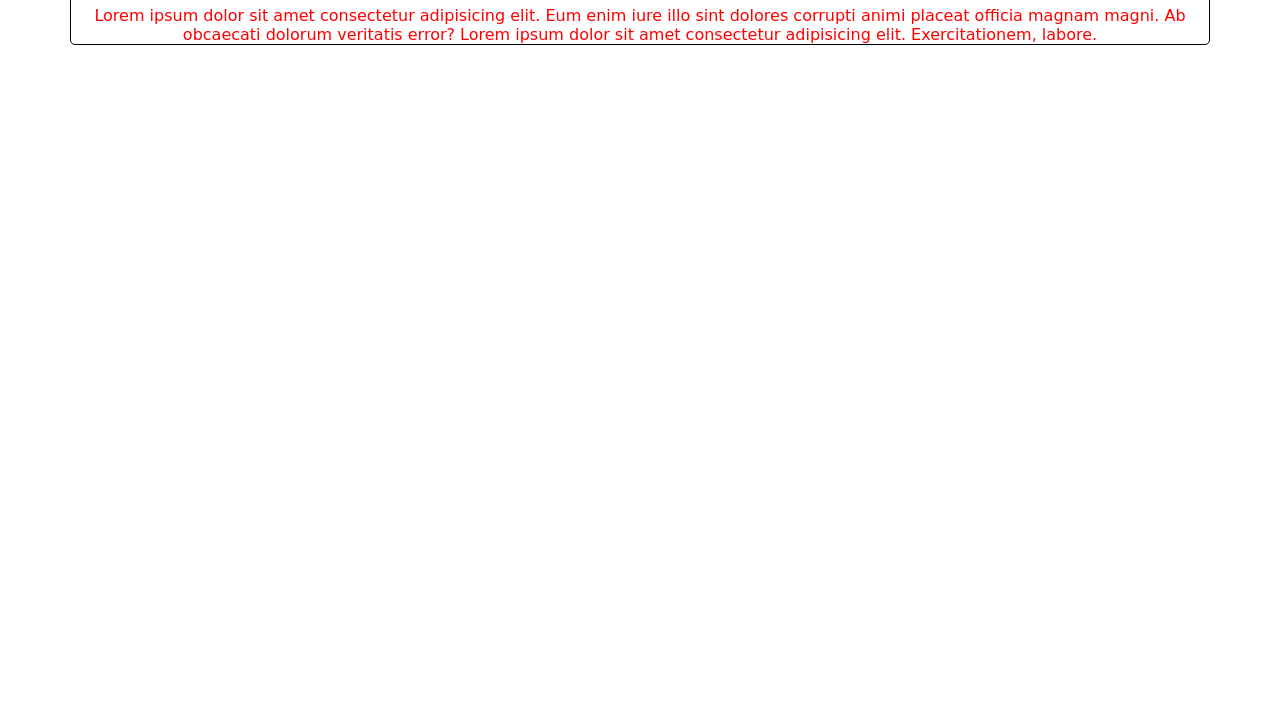
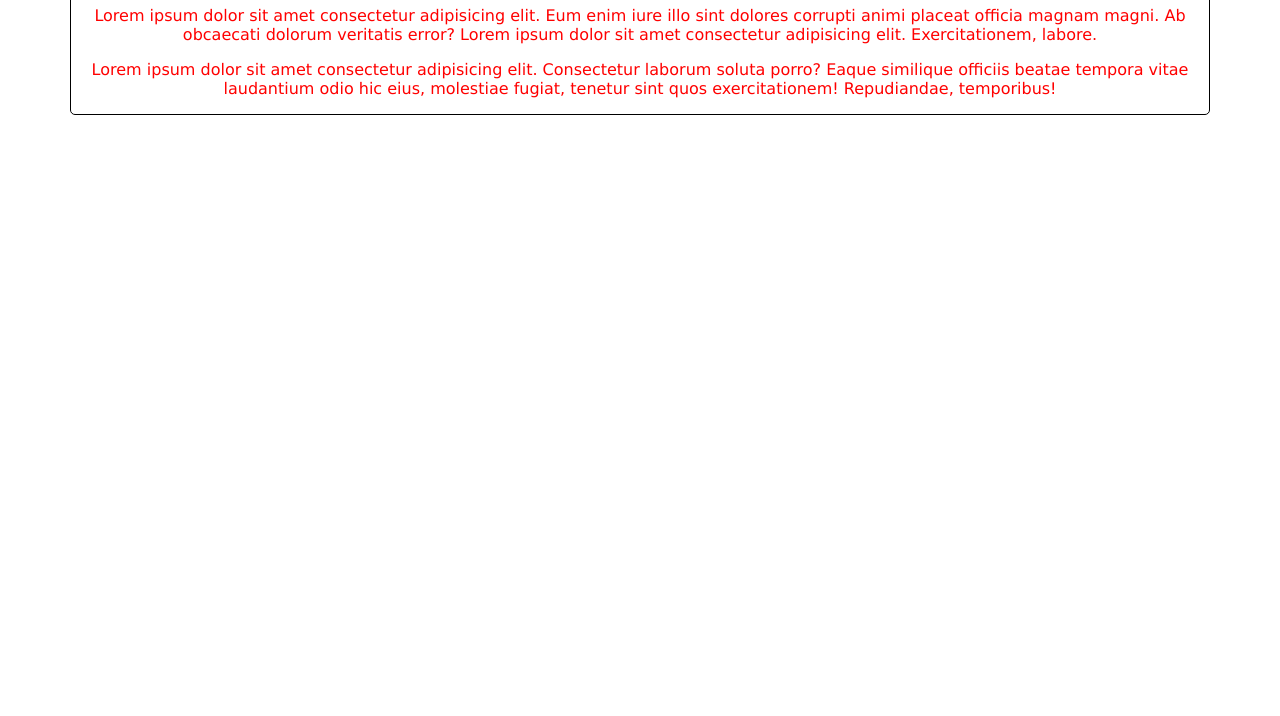
Before and after one commit to leonardofrp5/Git-Practice, a plain HTML site: page blogPost.html in a window 1280 px wide. Shown: the part 84-800 px from the top of the page. Drawn offline with Linux system fonts and the light colour scheme.

Commit message:
cambio de tipo de fuente

```diff
--- a/blogPost.html
+++ b/blogPost.html
@@ -11,6 +11,7 @@
     <h1>BlogPsot</h1>
     <span>Lorem ipsum dolor sit amet consectetur adipisicing elit. Eum enim iure illo sint dolores corrupti animi placeat officia magnam magni. Ab obcaecati dolorum veritatis error?</span>
     <span>Lorem ipsum dolor sit amet consectetur adipisicing elit. Exercitationem, labore.</span>
+    <p>Lorem ipsum dolor sit amet consectetur adipisicing elit. Consectetur laborum soluta porro? Eaque similique officiis beatae tempora vitae laudantium odio hic eius, molestiae fugiat, tenetur sint quos exercitationem! Repudiandae, temporibus!</p>
   </div>
 </body>
 </html>
--- a/css/style.css
+++ b/css/style.css
@@ -1,6 +1,6 @@
 body {
   color: red;
-  font-family: cursive;
+  font-family: 'Lucida Sans', 'Lucida Sans Regular', 'Lucida Grande', 'Lucida Sans Unicode', Geneva, Verdana, sans-serif;
   text-align: center;
 }
 
```
